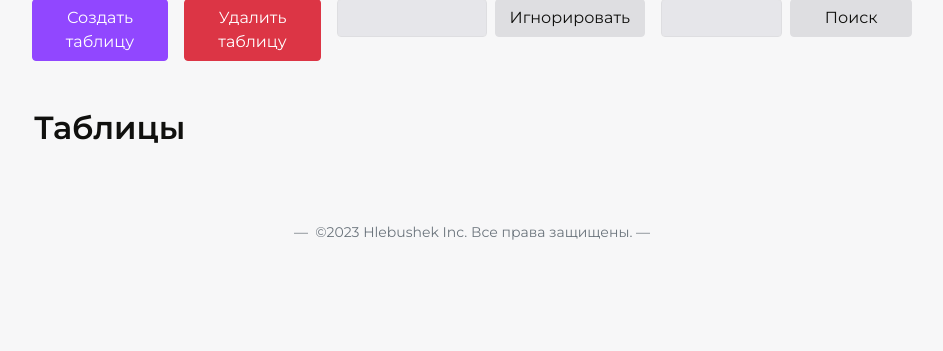
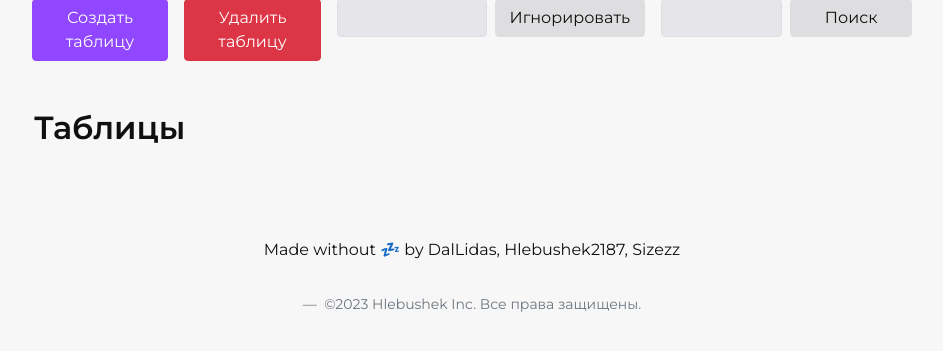
Before and after one commit to DalLidas/RPS_PROJECT, a FastAPI app: template sql_app/templates/home.html in a window 1280 px wide. Shown: the part 280-631 px from the top of the page, without its empty margins (168-1111 px from the left). Run offline with FastAPI, Linux system fonts and the light colour scheme; the template is opened without the code that fills it, so the values that code supplies are empty.

Commit message:
Кто мы...?

```diff
--- a/sql_app/static/css/style.css
+++ b/sql_app/static/css/style.css
@@ -295,10 +295,6 @@ body{
     padding-bottom: 10px;
 }
 
-.blockquote-footer::after {
-    content: " —";
-}
-
 .row {
     padding-top: 8px;
     padding-left: 8px;
--- a/sql_app/static/css/style_light.css
+++ b/sql_app/static/css/style_light.css
@@ -295,10 +295,6 @@ body{
     padding-bottom: 10px;
 }
 
-.blockquote-footer::after {
-    content: " —";
-}
-
 .row {
     padding-top: 8px;
     padding-left: 8px;
--- a/sql_app/templates/home.html
+++ b/sql_app/templates/home.html
@@ -138,6 +138,8 @@
             {% endfor %}
             </div>
         </div>
+        <center>Made without &#128164 by <a href="https://github.com/DalLidas">DalLidas</a>, <a href="https://t.me/hlebushek_inc">Hlebushek2187</a>, <a href="https://github.com/Sizezz">Sizezz</a></center>
+        <br> <br>
         <figure class="text-center">
             <figcaption class="blockquote-footer">
                 ©2023 Hlebushek Inc. Все права защищены.
```
